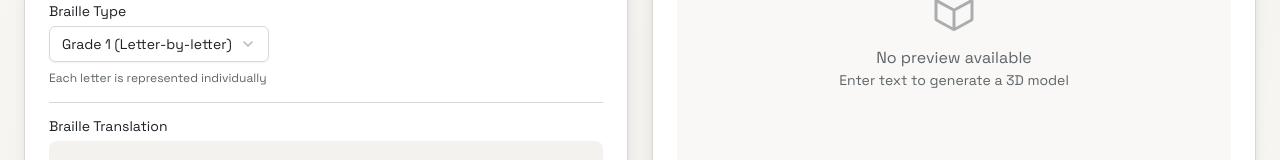
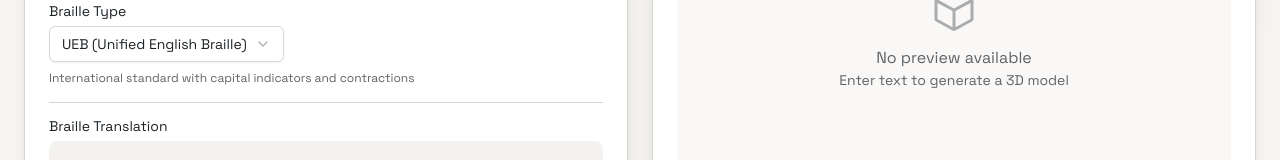
Before and after one commit to jlavista/braille-3d-generator, a React (Vite) app: page / in a window 1280 px wide. Shown: the part 397-557 px from the top of the page. Built offline with nearby package versions, Linux system fonts and the light colour scheme.

Commit message:
Generated by Spark: make UEB the default selected braille type

```diff
--- a/src/App.tsx
+++ b/src/App.tsx
@@ -18,7 +18,7 @@ import { toast } from 'sonner'
 
 function App() {
   const [inputText, setInputText] = useState('')
-  const [brailleType, setBrailleType] = useState<BrailleType>('grade1')
+  const [brailleType, setBrailleType] = useState<BrailleType>('ueb')
   const [geometry, setGeometry] = useState<THREE.BufferGeometry | null>(null)
   const [stlCode, setStlCode] = useState<string>('')
   const [isDialogOpen, setIsDialogOpen] = useState(false)
```
